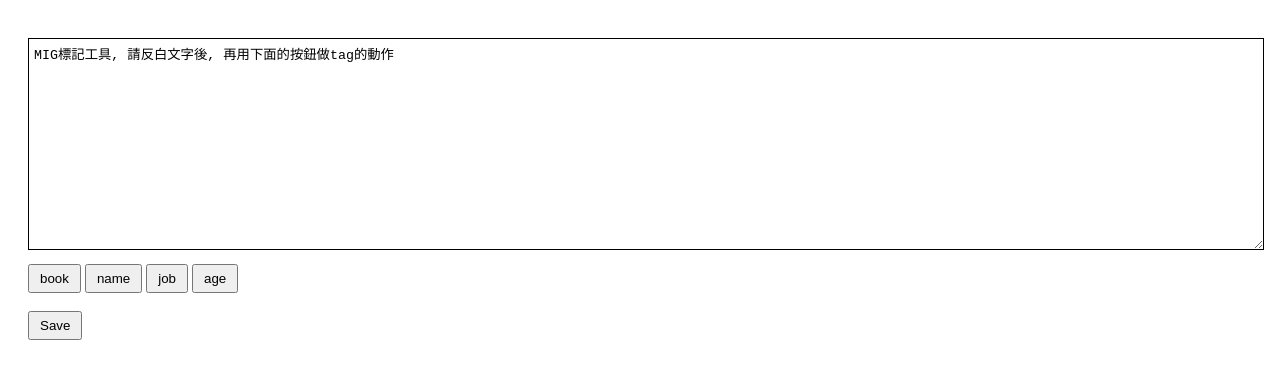
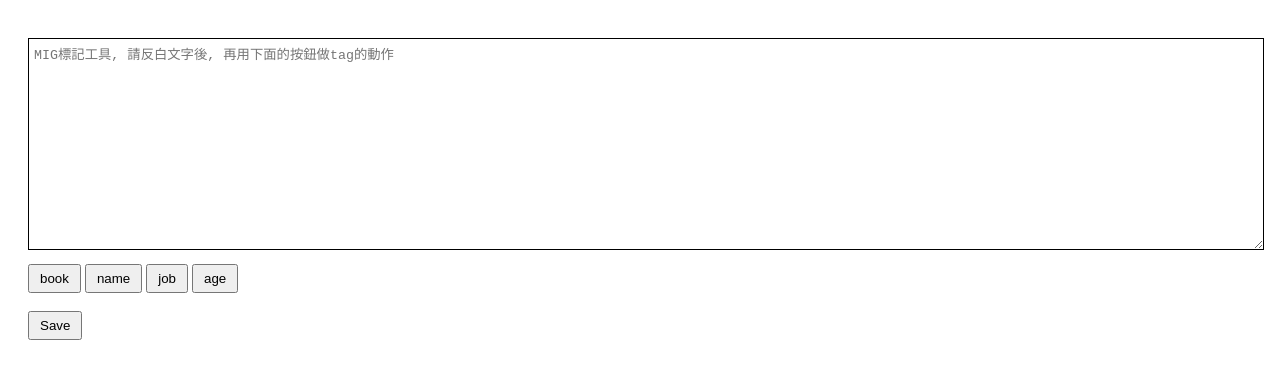
Before and after one commit to j129008/MIG-TAG-Web, a plain HTML site: page index.html in a window 1280 px wide. Drawn offline with nearby package versions, Linux system fonts and the light colour scheme.

Commit message:
add hint

```diff
--- a/index.html
+++ b/index.html
@@ -67,7 +67,8 @@
     </script>
 
     <body>
-        <textarea id="myTa">MIG標記工具, 請反白文字後, 再用下面的按鈕做tag的動作</textarea>
+
+        <textarea id="myTa" placeholder="MIG標記工具, 請反白文字後, 再用下面的按鈕做tag的動作"></textarea>
 
         <button id="book">book</button>
         <button id="name">name</button>
```
